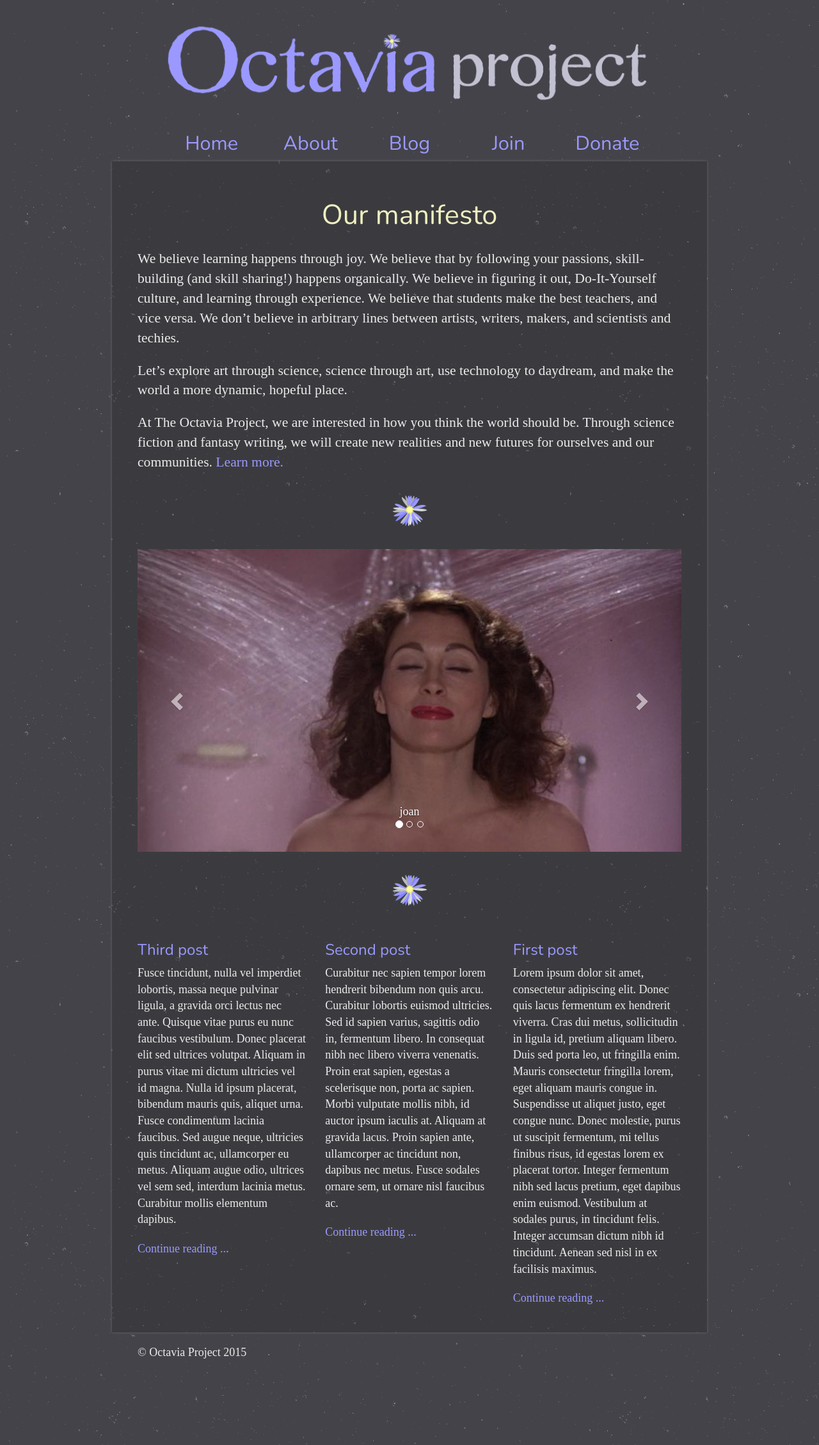
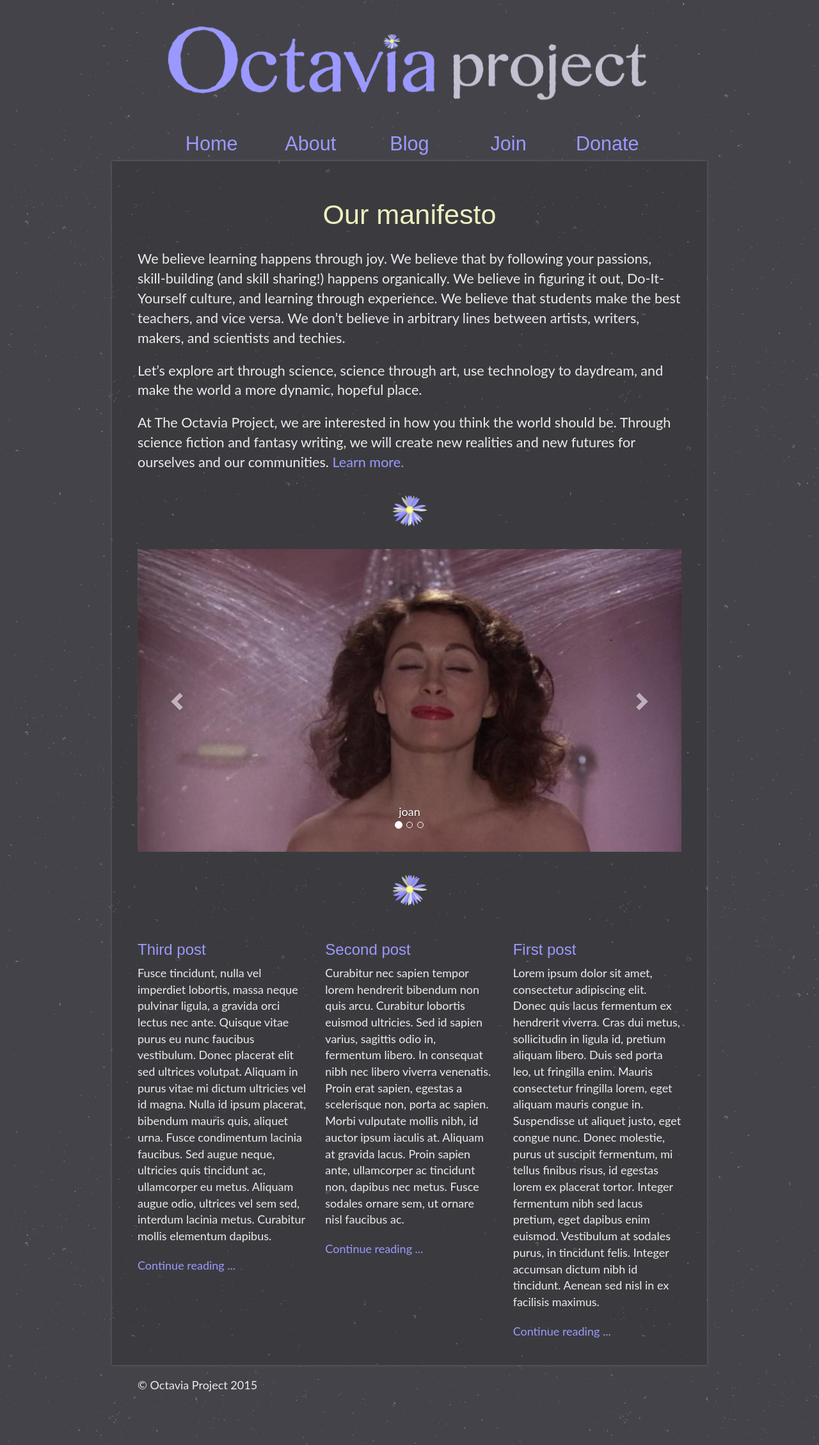
Before and after one commit to OctaviaProject/octaviaproject.github.io, a Jekyll site: the page built from index.html, in a window 1280 px wide. Shown: the whole page at 64% size. Built offline with Jekyll 4.4.1, drawn with Linux system fonts in a browser that asks for light colours; some web fonts are replaced.

Commit message:
Update styles.scss

```diff
--- a/assets/css/styles.scss
+++ b/assets/css/styles.scss
@@ -3,9 +3,7 @@
 ---
 
 $font-text: 'Lato', sans-serif;
-$font-text: 'Radley', serif;
 $font-headline: 'Varela Round', sans-serif;
-$font-headline: 'Nunito', sans-serif;
 $primary-purple: #9B99FF;
 $secondary-purple: #C1BFFF;
 $darker-purple: #807EE6;
```
